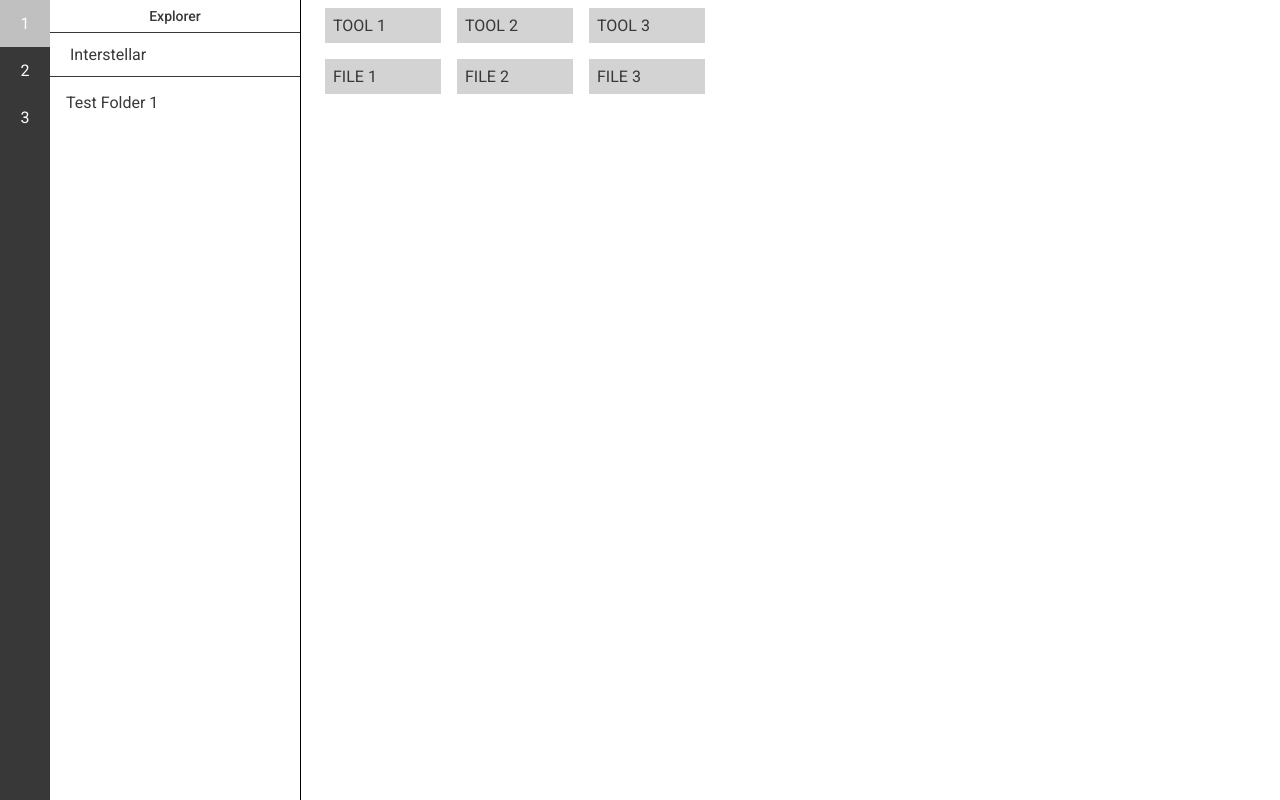
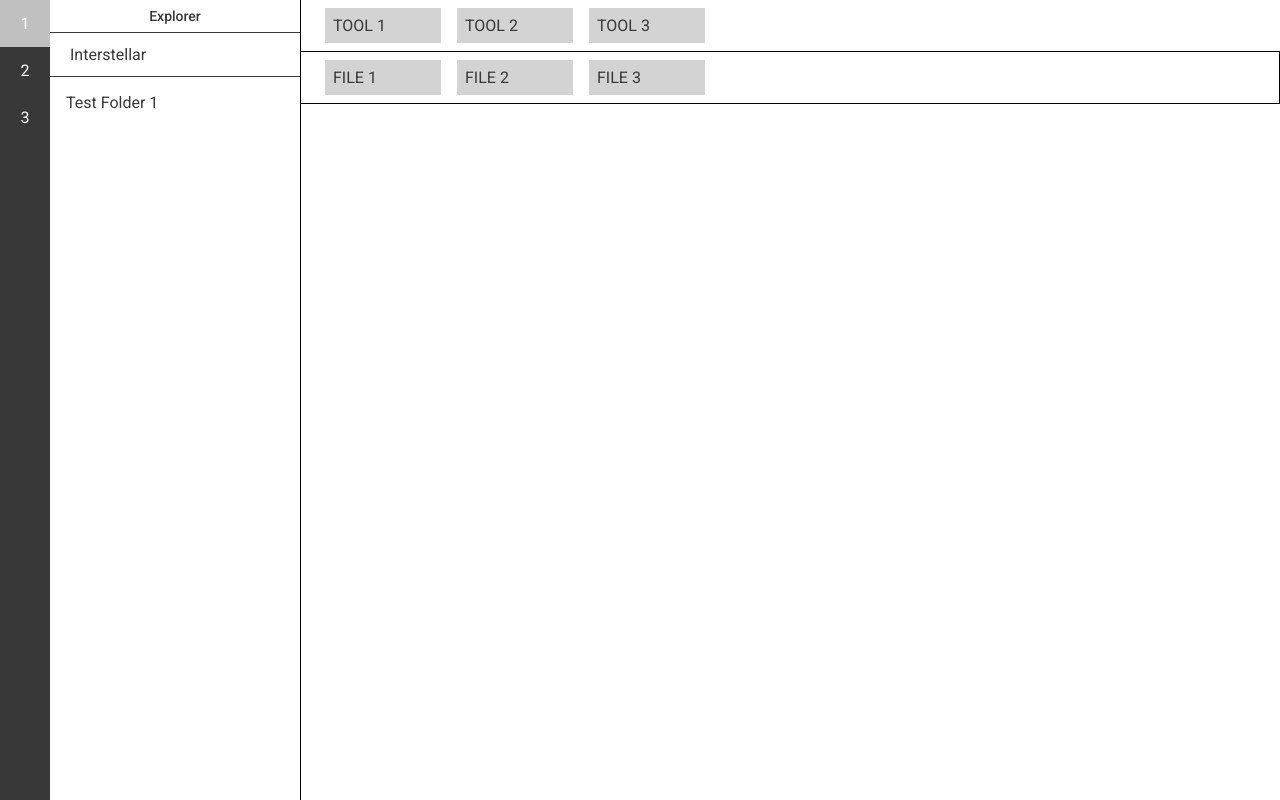
Before and after one commit to Vordty/writ-web, a React (Create React App) app: page /app in a window 1280 px wide. Built offline with nearby package versions, Linux system fonts and the light colour scheme; sample sign-in values are in the browser's storage.

Commit message:
Add styling for opened files container

```diff
--- a/src/routes/Editor/Editor.scss
+++ b/src/routes/Editor/Editor.scss
@@ -1,3 +1,8 @@
 .editor {
 	display: flex;
 }
+
+.opened-files-container {
+	border: 1px solid black;
+	border-left: none;
+}
```
